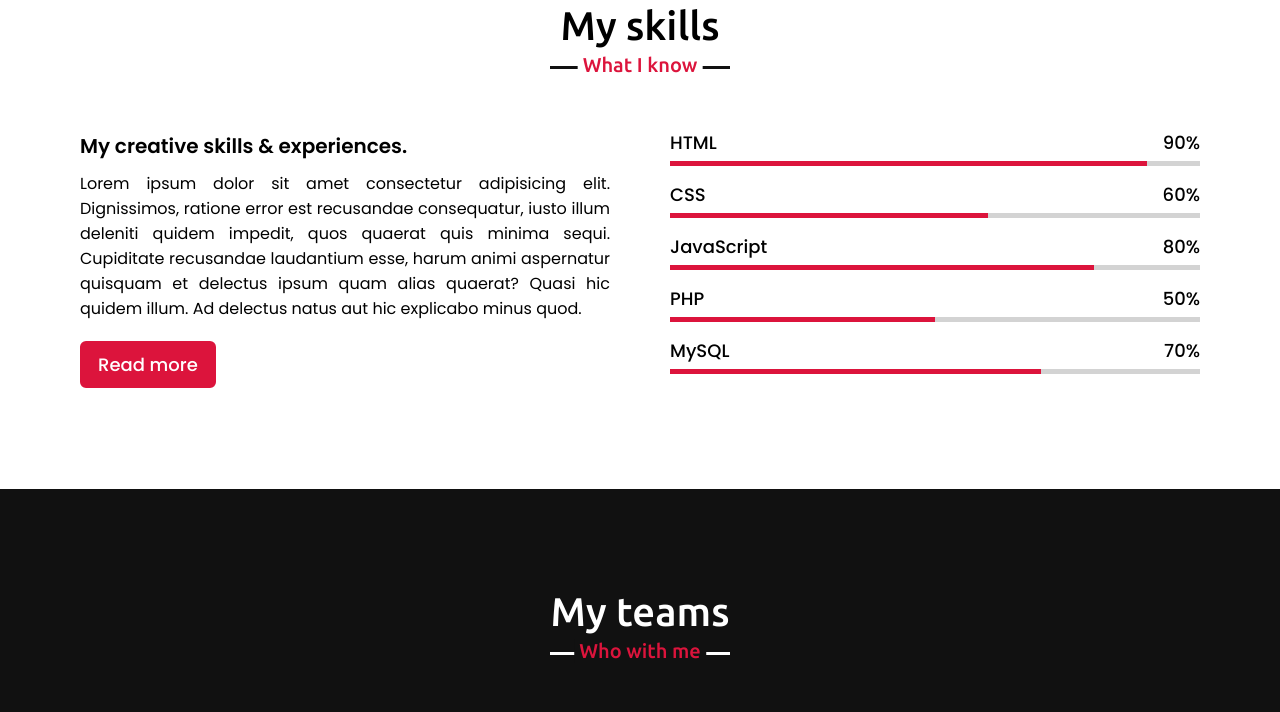
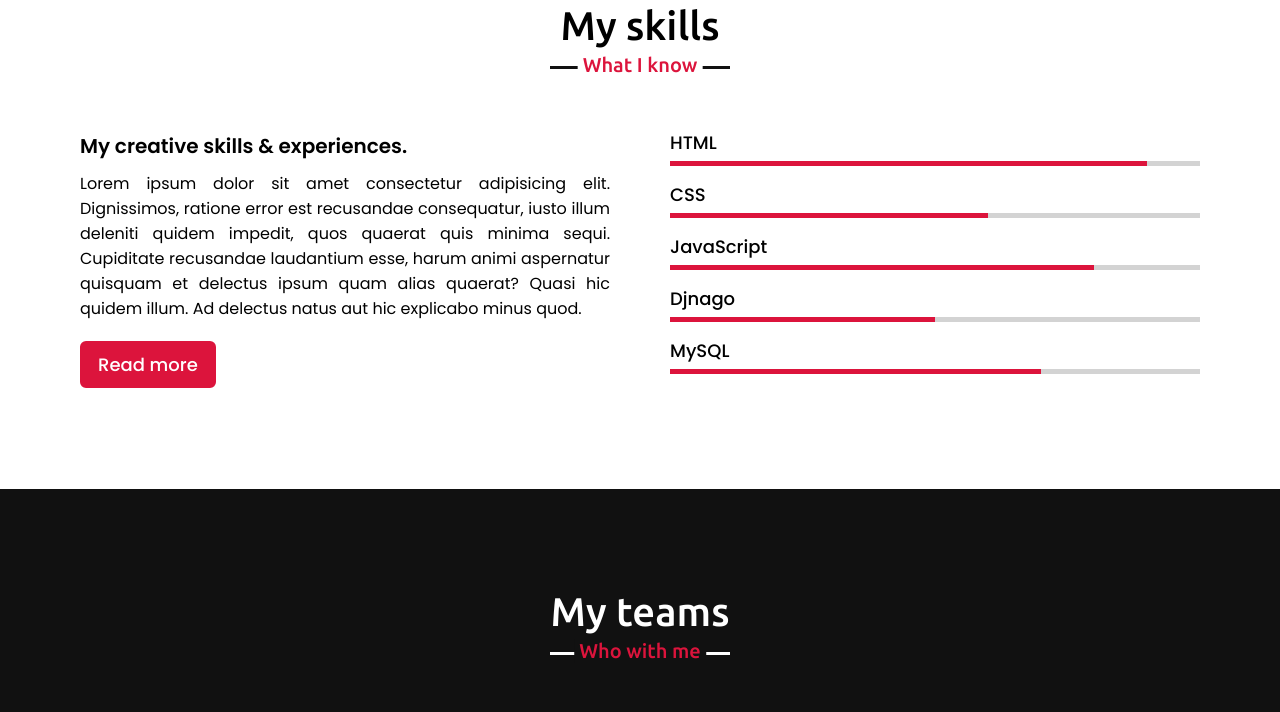
Before and after one commit to kiniabhi22/Portfolio, a plain HTML site: page index.html in a window 1280 px wide. Shown: the part 2237-2949 px from the top of the page. Drawn offline with nearby package versions, Linux system fonts and the light colour scheme.

Commit message:
2nd Commit

```diff
--- a/index.html
+++ b/index.html
@@ -104,35 +104,35 @@
                     <div class="bars">
                         <div class="info">
                             <span>HTML</span>
-                            <span>90%</span>
+                            <span></span>
                         </div>
                         <div class="line html"></div>
                     </div>
                     <div class="bars">
                         <div class="info">
                             <span>CSS</span>
-                            <span>60%</span>
+                            <span></span>
                         </div>
                         <div class="line css"></div>
                     </div>
                     <div class="bars">
                         <div class="info">
                             <span>JavaScript</span>
-                            <span>80%</span>
+                            <span></span>
                         </div>
                         <div class="line js"></div>
                     </div>
                     <div class="bars">
                         <div class="info">
-                            <span>PHP</span>
-                            <span>50%</span>
+                            <span>Djnago</span>
+                            <span></span>
                         </div>
                         <div class="line php"></div>
                     </div>
                     <div class="bars">
                         <div class="info">
                             <span>MySQL</span>
-                            <span>70%</span>
+                            <span></span>
                         </div>
                         <div class="line mysql"></div>
                     </div>
```
